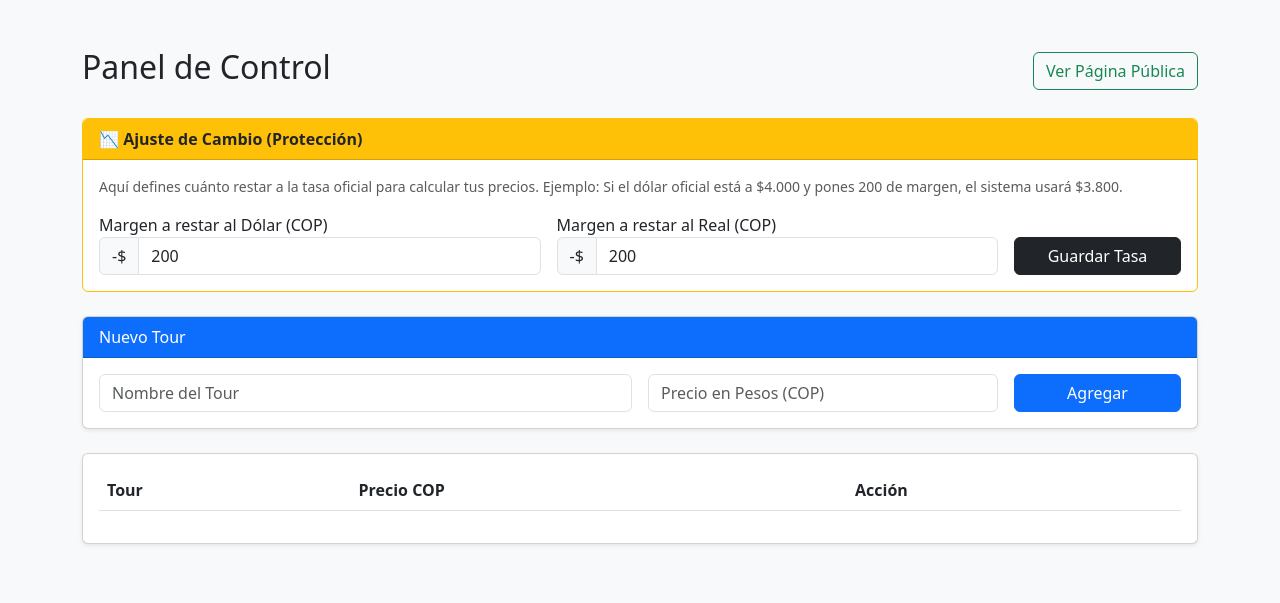
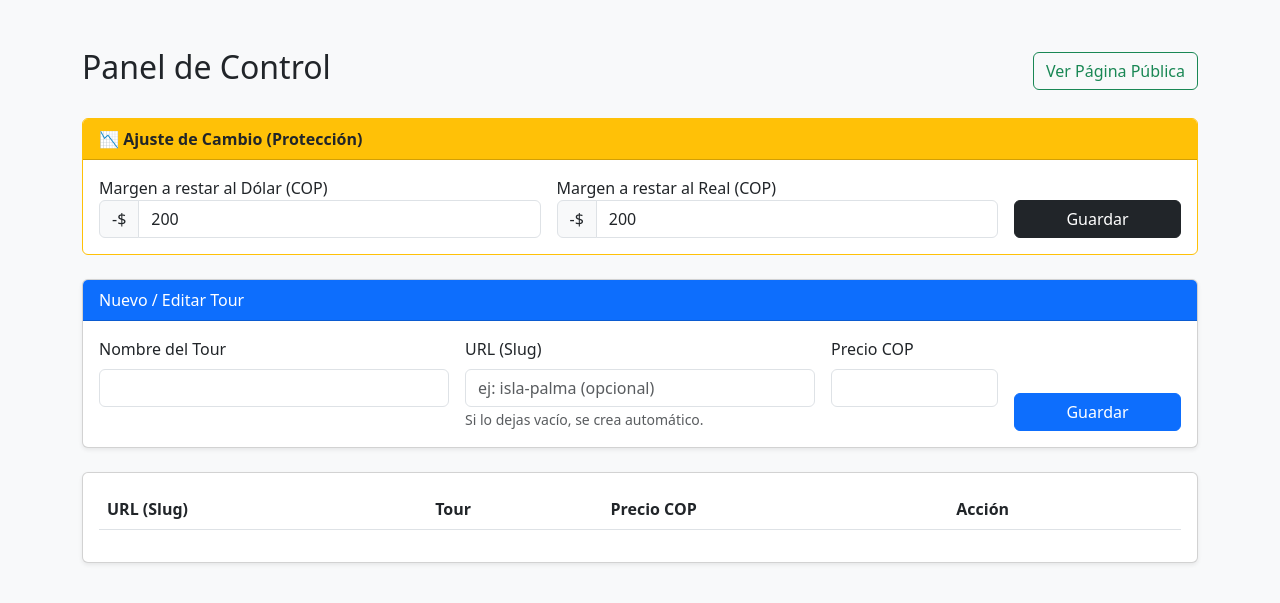
Before and after one commit to Bendelto/precios-divisas, a PHP site: page /precios/admin.php in a window 1280 px wide. Shown: the top 603 px of the page. Run offline with PHP 8.4, Linux system fonts and the light colour scheme; the visitor is signed in with stand-in values (Sample User, id 1); lists and menus that the app fills with data are empty.

Commit message:
Urls limpias

```diff
--- a/admin.php
+++ b/admin.php
@@ -33,9 +33,18 @@ if (isset($_POST['save_config'])) {
     exit;
 }
 
-// --- AGREGAR TOUR ---
+// --- AGREGAR O EDITAR TOUR ---
 if (isset($_POST['add'])) {
-    $tours[] = ['nombre' => $_POST['nombre'], 'precio_cop' => $_POST['precio']];
+    $nombre = $_POST['nombre'];
+    $precio = $_POST['precio'];
+    // Crear SLUG: Si el usuario lo escribe lo usamos, si no, lo creamos del nombre
+    $slug = !empty($_POST['slug']) ? $_POST['slug'] : $nombre;
+    // Limpieza básica del slug (minúsculas, guiones, sin tildes)
+    $slug = strtolower(trim(preg_replace('/[^A-Za-z0-9-]+/', '-', iconv('UTF-8', 'ASCII//TRANSLIT', $slug))));
+
+    // Guardamos usando el SLUG como CLAVE (ID)
+    $tours[$slug] = ['nombre' => $nombre, 'precio_cop' => $precio];
+
     file_put_contents($fileTours, json_encode($tours));
     header("Location: admin.php");
     exit;
@@ -43,8 +52,11 @@ if (isset($_POST['add'])) {
 
 // --- BORRAR TOUR ---
 if (isset($_GET['delete'])) {
-    unset($tours[$_GET['delete']]);
-    file_put_contents($fileTours, json_encode(array_values($tours)));
+    $slugToDelete = $_GET['delete'];
+    if(isset($tours[$slugToDelete])) {
+        unset($tours[$slugToDelete]);
+        file_put_contents($fileTours, json_encode($tours));
+    }
     header("Location: admin.php");
     exit;
 }
@@ -68,7 +80,6 @@ if (isset($_GET['delete'])) {
     <div class="card mb-4 border-warning">
         <div class="card-header bg-warning text-dark fw-bold">📉 Ajuste de Cambio (Protección)</div>
         <div class="card-body">
-            <p class="small text-muted">Aquí defines cuánto restar a la tasa oficial para calcular tus precios. Ejemplo: Si el dólar oficial está a $4.000 y pones 200 de margen, el sistema usará $3.800.</p>
             <form method="post" class="row g-3">
                 <div class="col-md-5">
                     <label>Margen a restar al Dólar (COP)</label>
@@ -85,24 +96,31 @@ if (isset($_GET['delete'])) {
                     </div>
                 </div>
                 <div class="col-md-2 d-flex align-items-end">
-                    <button type="submit" name="save_config" class="btn btn-dark w-100">Guardar Tasa</button>
+                    <button type="submit" name="save_config" class="btn btn-dark w-100">Guardar</button>
                 </div>
             </form>
         </div>
     </div>
 
     <div class="card shadow-sm">
-        <div class="card-header bg-primary text-white">Nuevo Tour</div>
+        <div class="card-header bg-primary text-white">Nuevo / Editar Tour</div>
         <div class="card-body">
             <form method="post" class="row g-3">
-                <div class="col-md-6">
-                    <input type="text" name="nombre" class="form-control" placeholder="Nombre del Tour" required>
+                <div class="col-md-4">
+                    <label class="form-label">Nombre del Tour</label>
+                    <input type="text" name="nombre" class="form-control" required>
                 </div>
                 <div class="col-md-4">
-                    <input type="number" name="precio" class="form-control" placeholder="Precio en Pesos (COP)" required>
+                    <label class="form-label">URL (Slug)</label>
+                    <input type="text" name="slug" class="form-control" placeholder="ej: isla-palma (opcional)">
+                    <small class="text-muted">Si lo dejas vacío, se crea automático.</small>
                 </div>
                 <div class="col-md-2">
-                    <button type="submit" name="add" class="btn btn-primary w-100">Agregar</button>
+                    <label class="form-label">Precio COP</label>
+                    <input type="number" name="precio" class="form-control" required>
+                </div>
+                <div class="col-md-2 d-flex align-items-end">
+                    <button type="submit" name="add" class="btn btn-primary w-100">Guardar</button>
                 </div>
             </form>
         </div>
@@ -111,13 +129,14 @@ if (isset($_GET['delete'])) {
     <div class="card mt-4 shadow-sm">
         <div class="card-body">
             <table class="table table-hover">
-                <thead><tr><th>Tour</th><th>Precio COP</th><th>Acción</th></tr></thead>
+                <thead><tr><th>URL (Slug)</th><th>Tour</th><th>Precio COP</th><th>Acción</th></tr></thead>
                 <tbody>
-                    <?php foreach ($tours as $id => $tour): ?>
+                    <?php foreach ($tours as $slug => $tour): ?>
                     <tr>
+                        <td><code><?= $slug ?></code></td>
                         <td><?= htmlspecialchars($tour['nombre']) ?></td>
                         <td>$<?= number_format($tour['precio_cop']) ?></td>
-                        <td><a href="?delete=<?= $id ?>" class="btn btn-danger btn-sm" onclick="return confirm('¿Borrar?');">Borrar</a></td>
+                        <td><a href="?delete=<?= $slug ?>" class="btn btn-danger btn-sm" onclick="return confirm('¿Borrar?');">Borrar</a></td>
                     </tr>
                     <?php endforeach; ?>
                 </tbody>
```
Also changed, not shown: index.php (+31 -20 lines), .htaccess (added).
